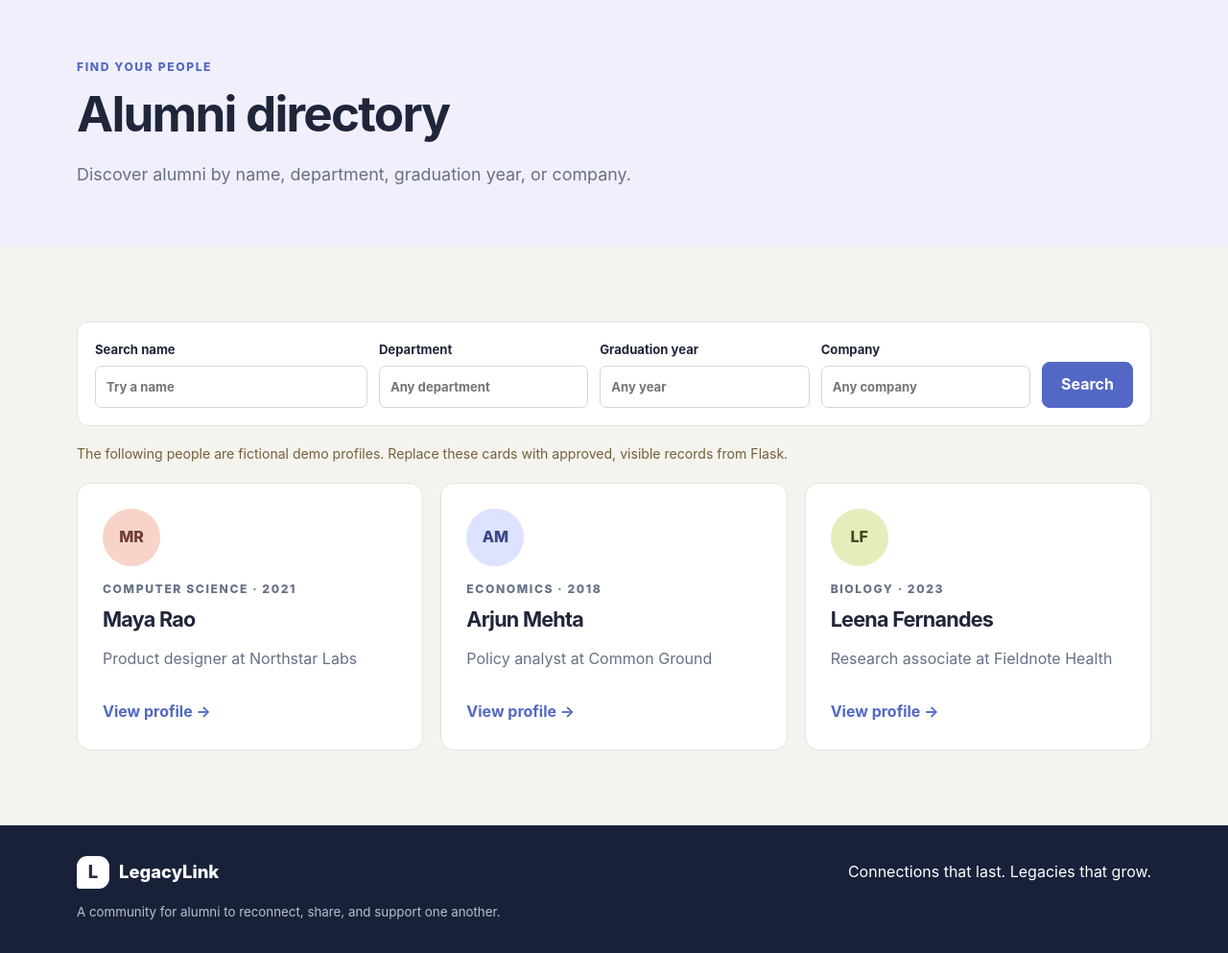
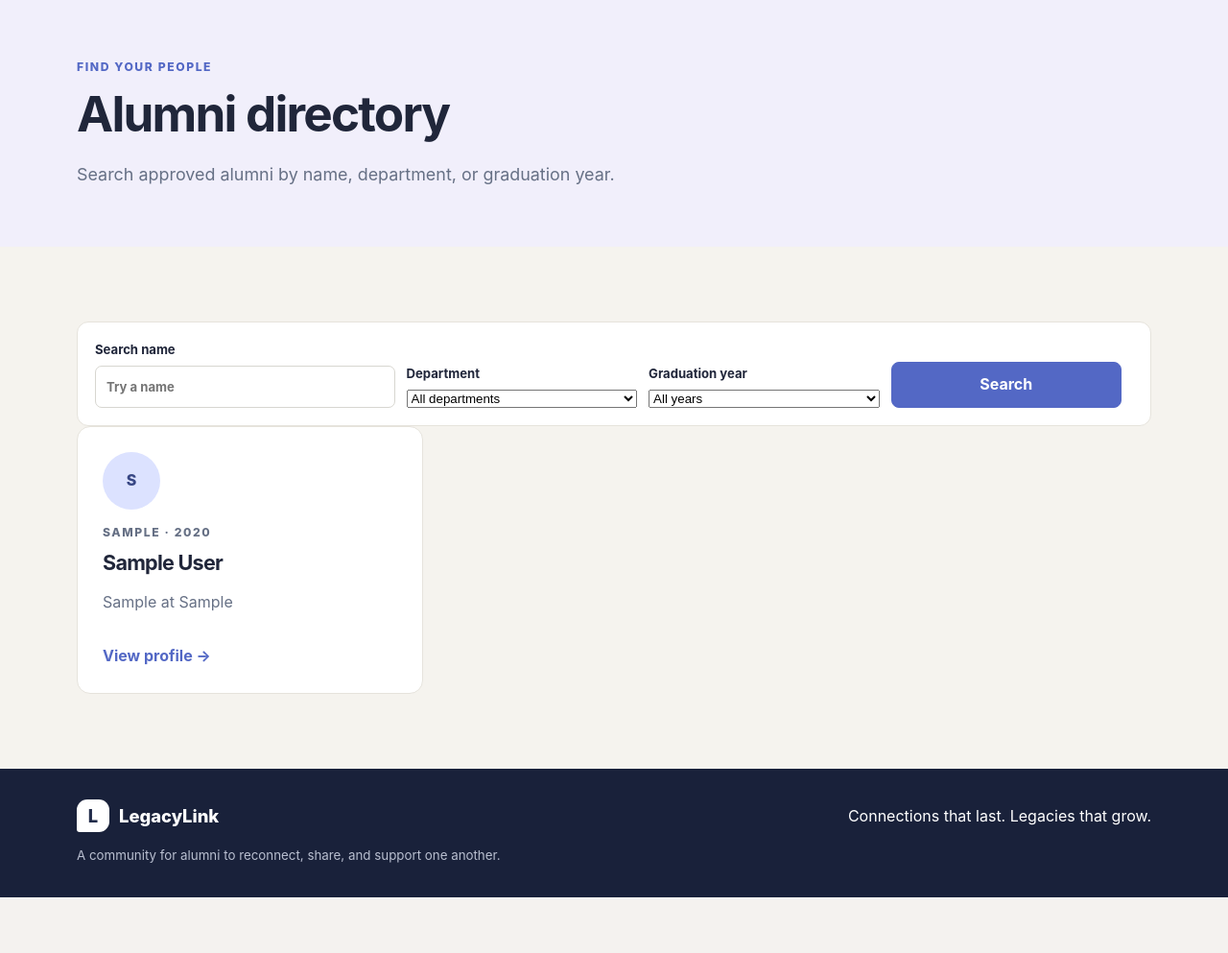
Before and after one commit to varshaarun1211/LegacyLink, a Flask app: page /alumni in a window 1280 px wide. Shown: the part 75-1068 px from the top of the page at 96% size. After the commit the page ends 1010 px from the top, so only its background shows below. Run offline with Flask 3, Linux system fonts and the light colour scheme; tables that the repository leaves empty hold one stand-in row (values such as "Sample post"); some libraries are stand-ins or nearby versions.

Commit message:
Update directory.html

```diff
--- a/templates/directory.html
+++ b/templates/directory.html
@@ -1,21 +1,93 @@
 {% extends "base.html" %}
 {% block title %}Alumni directory | LegacyLink{% endblock %}
+
 {% block content %}
-<section class="page-head"><div class="container"><p class="eyebrow">Find your people</p><h1>Alumni directory</h1><p class="lead">Discover alumni by name, department, graduation year, or company.</p></div></section>
-<section class="section soft"><div class="container">
- <form id="directory-filters" class="filters">
-  <label>Search name<input name="q" type="search" placeholder="Try a name"></label>
-  <label>Department<input name="department" placeholder="Any department"></label>
-  <label>Graduation year<input name="graduation_year" placeholder="Any year"></label>
-  <label>Company<input name="company" placeholder="Any company"></label>
-  <button class="button" type="submit">Search</button>
- </form>
- <p class="demo">The following people are fictional demo profiles. Replace these cards with approved, visible records from Flask.</p>
- <div class="grid three" id="directory-results">
-  <article class="person" data-name="maya rao" data-department="computer science" data-year="2021" data-company="northstar labs"><div class="avatar coral-bg">MR</div><p class="eyebrow">Computer Science · 2021</p><h2>Maya Rao</h2><p>Product designer at Northstar Labs</p><a class="text-link" href="{{ url_for('profile', profile_id=1) }}">View profile →</a></article>
-  <article class="person" data-name="arjun mehta" data-department="economics" data-year="2018" data-company="common ground"><div class="avatar blue-bg">AM</div><p class="eyebrow">Economics · 2018</p><h2>Arjun Mehta</h2><p>Policy analyst at Common Ground</p><a class="text-link" href="{{ url_for('profile', profile_id=2) }}">View profile →</a></article>
-  <article class="person" data-name="leena fernandes" data-department="biology" data-year="2023" data-company="fieldnote health"><div class="avatar green-bg">LF</div><p class="eyebrow">Biology · 2023</p><h2>Leena Fernandes</h2><p>Research associate at Fieldnote Health</p><a class="text-link" href="{{ url_for('profile', profile_id=3) }}">View profile →</a></article>
- </div>
- <p class="empty" id="directory-empty" hidden>No alumni match those filters. Try a broader search.</p>
-</div></section>
+<section class="page-head">
+  <div class="container">
+    <p class="eyebrow">Find your people</p>
+    <h1>Alumni directory</h1>
+    <p class="lead">Search approved alumni by name, department, or graduation year.</p>
+  </div>
+</section>
+
+<section class="section soft">
+  <div class="container">
+    <form class="filters" method="get" action="{{ url_for('alumni_directory') }}">
+      <label>
+        Search name
+        <input name="q" type="search" value="{{ q or '' }}" placeholder="Try a name">
+      </label>
+
+      <label>
+        Department
+        <select name="department">
+          <option value="">All departments</option>
+          {% for item in departments %}
+            <option value="{{ item }}" {% if department == item %}selected{% endif %}>
+              {{ item }}
+            </option>
+          {% endfor %}
+        </select>
+      </label>
+
+      <label>
+        Graduation year
+        <select name="graduation_year">
+          <option value="">All years</option>
+          {% for year in years %}
+            <option value="{{ year }}" {% if graduation_year == year %}selected{% endif %}>
+              {{ year }}
+            </option>
+          {% endfor %}
+        </select>
+      </label>
+
+      <button class="button" type="submit">Search</button>
+    </form>
+
+    <div class="grid three">
+      {% for person in alumni %}
+        <article class="person">
+          <div class="avatar blue-bg" aria-hidden="true">
+            {{ person.full_name[:1]|upper }}
+          </div>
+          <p class="eyebrow">{{ person.department }} · {{ person.graduation_year }}</p>
+          <h2>{{ person.full_name }}</h2>
+
+          {% if person.occupation or person.company %}
+            <p>
+              {{ person.occupation or "Alumni" }}
+              {% if person.company %} at {{ person.company }}{% endif %}
+            </p>
+          {% endif %}
+
+          <a class="text-link"
+             href="{{ url_for('alumni_profile', id=person.id) }}">
+            View profile →
+          </a>
+        </article>
+      {% else %}
+        <p class="empty">No approved alumni match those filters.</p>
+      {% endfor %}
+    </div>
+
+    {% if pagination.pages > 1 %}
+      <div class="button-row">
+        {% if pagination.has_prev %}
+          <a class="button button-secondary"
+             href="{{ url_for('alumni_directory', q=q, department=department, graduation_year=graduation_year, page=pagination.prev_num) }}">
+            Previous
+          </a>
+        {% endif %}
+
+        {% if pagination.has_next %}
+          <a class="button button-secondary"
+             href="{{ url_for('alumni_directory', q=q, department=department, graduation_year=graduation_year, page=pagination.next_num) }}">
+            Next
+          </a>
+        {% endif %}
+      </div>
+    {% endif %}
+  </div>
+</section>
 {% endblock %}
```
